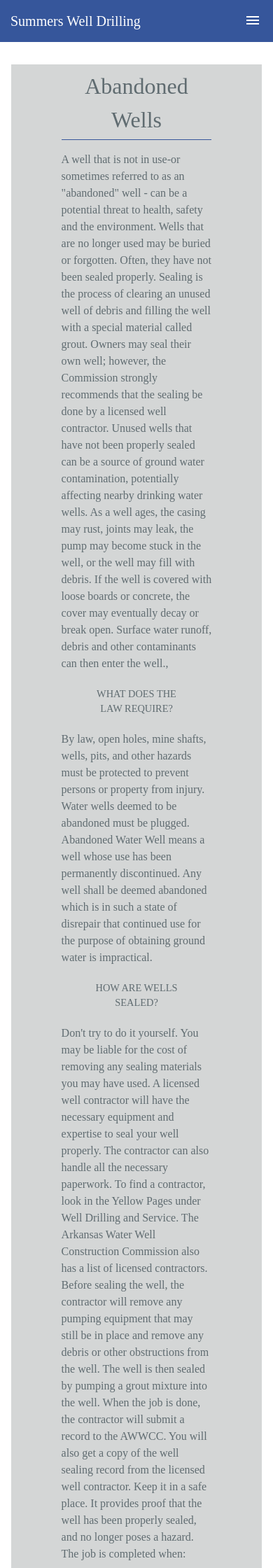
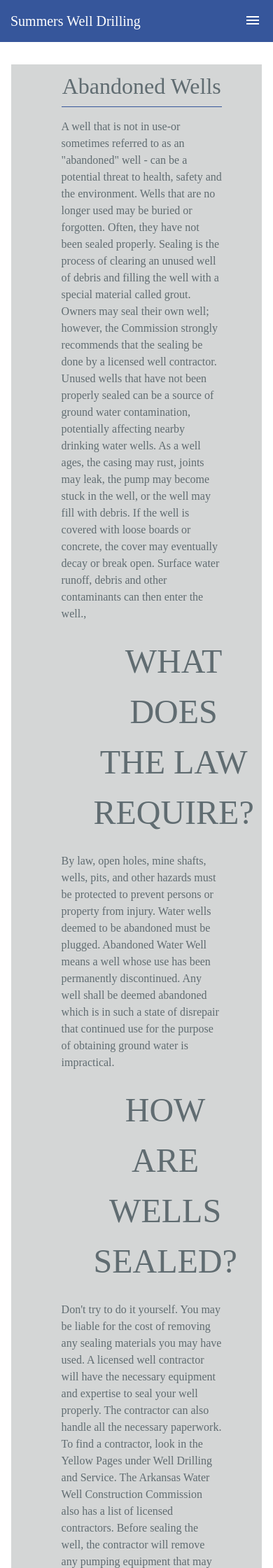
Before and after one commit to jamess999888/SummersDrilling, a Jekyll site: the page built from abandonedWells.md, in a window 390 px wide. Shown: the top 2240 px of the page at 70% size. Built offline with Jekyll 4.4.1, drawn with Linux system fonts in a browser that asks for light colours; our own code applies the rules of GitHub Pages for plain Markdown files.

Commit message:
fixing responsive styling

```diff
--- a/css/style.css
+++ b/css/style.css
@@ -1518,6 +1518,6 @@ ul.topnav li.right {
         margin: 0 0;
     }
     .abandonedWells h2 {
-        font-size: .9rem;
-    }
-}
+        font-size: 3rem;
+    }
+}
```
